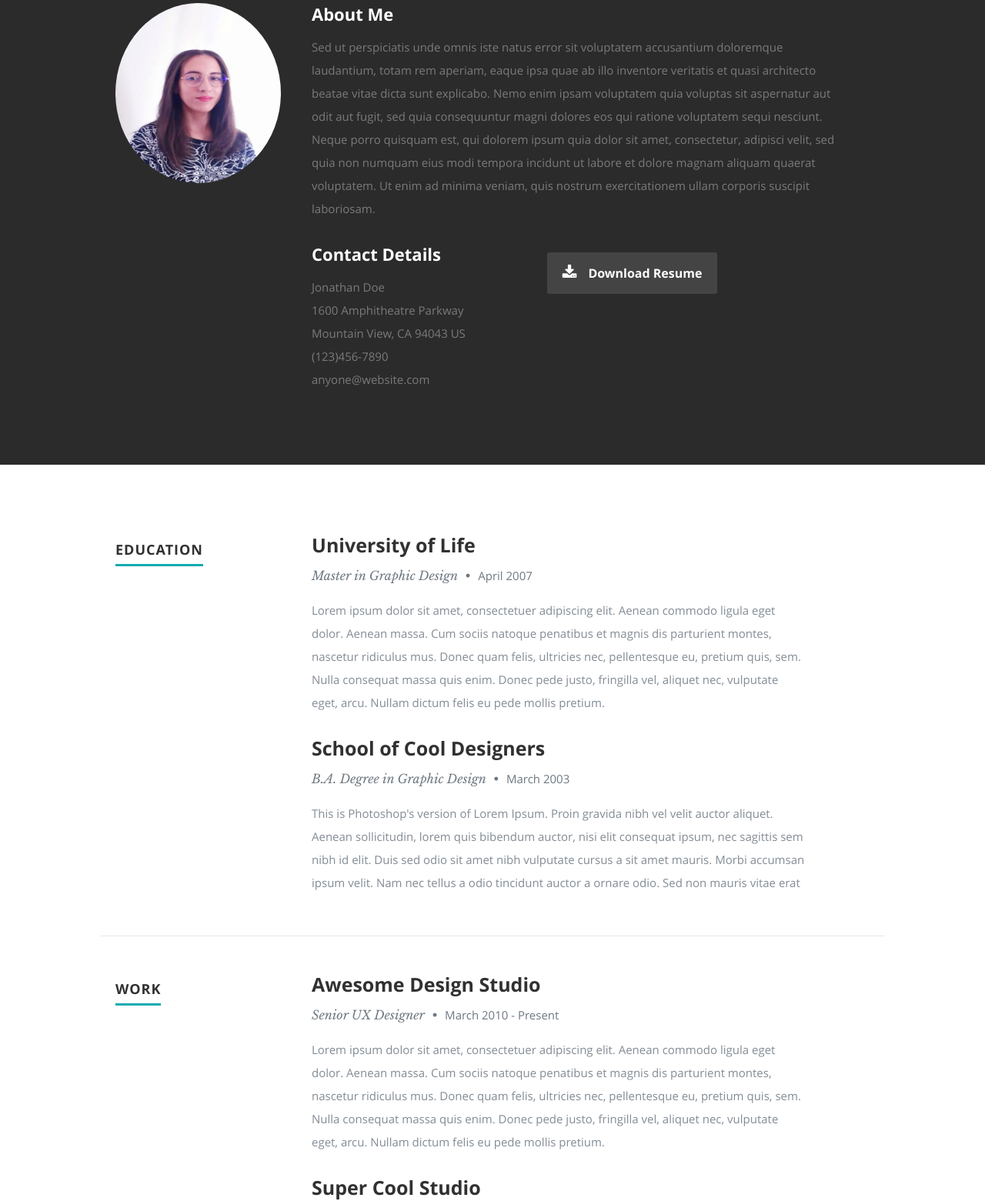
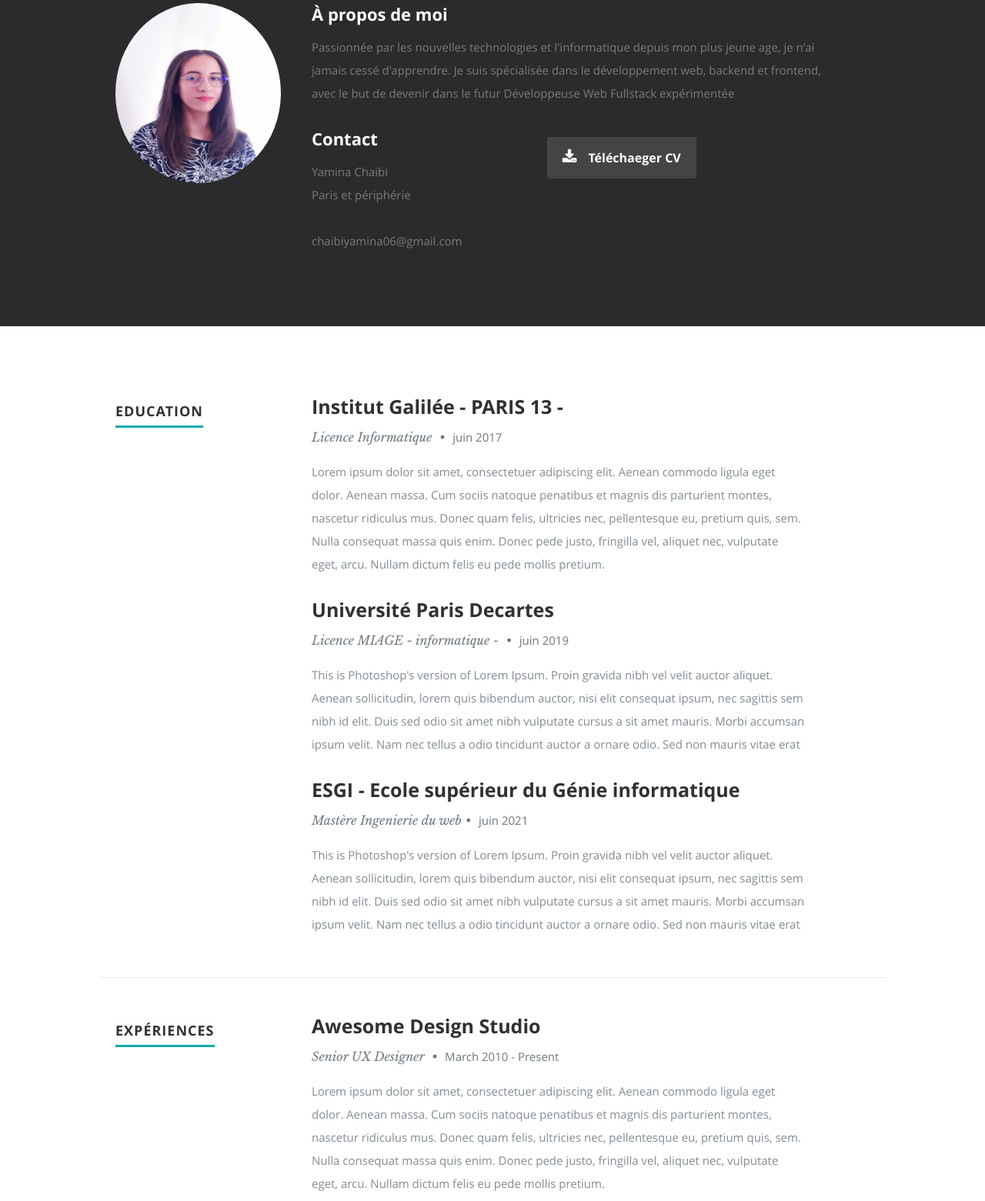
Before and after one commit to mouna066/portfolio, a plain HTML site: page index.html in a window 1280 px wide. Shown: the part 892-2453 px from the top of the page at 77% size. Drawn offline with nearby package versions, Linux system fonts and the light colour scheme.

Commit message:
first commit

```diff
--- a/index.html
+++ b/index.html
@@ -56,9 +56,9 @@
       <div class="row banner">
          <div class="banner-text">
             <h1 class="responsive-headline">Je suis Yamina Chaibi.</h1>
-            <h3>I'm a Manila based <span>graphic designer</span>, <span>illustrator</span> and <span>webdesigner</span> creating awesome and
-            effective visual identities for companies of all sizes around the globe. Let's <a class="smoothscroll" href="#about">start scrolling</a>
-            and learn more <a class="smoothscroll" href="#about">about me</a>.</h3>
+            <h3>Je suis Yamina <span>développeuse web</span>, <span>full-stack</span> développant des sites web dans divers langages.
+                Allons à la dévouverte de mon <a class="smoothscroll" href="#about">profile</a>
+            pour apprendre plus <a class="smoothscroll" href="#about">sur moi</a>.</h3>
             <hr />
             <ul class="social">
                <li><a href="#"><i class="fa fa-google-plus"></i></a></li>
@@ -88,35 +88,29 @@
 
          <div class="nine columns main-col">
 
-            <h2>About Me</h2>
+            <h2>À propos de moi</h2>
 
-            <p>Sed ut perspiciatis unde omnis iste natus error sit voluptatem accusantium doloremque laudantium, totam rem aperiam,
-            eaque ipsa quae ab illo inventore veritatis et quasi architecto beatae vitae dicta sunt explicabo. Nemo enim ipsam
-            voluptatem quia voluptas sit aspernatur aut odit aut fugit, sed quia consequuntur magni dolores eos qui ratione
-            voluptatem sequi nesciunt. Neque porro quisquam est, qui dolorem ipsum quia dolor sit amet, consectetur, adipisci velit,
-            sed quia non numquam eius modi tempora incidunt ut labore et dolore magnam aliquam quaerat voluptatem.
-            Ut enim ad minima veniam, quis nostrum exercitationem ullam corporis suscipit laboriosam.
+            <p>Passionnée par les nouvelles technologies et l'informatique depuis mon plus jeune age,
+                je n'ai jamais cessé d'apprendre. Je suis spécialisée dans le développement web,
+                backend et frontend, avec le but de devenir dans le futur Développeuse Web Fullstack expérimentée
             </p>
 
             <div class="row">
 
                <div class="columns contact-details">
 
-                  <h2>Contact Details</h2>
+                  <h2>Contact</h2>
                   <p class="address">
-						   <span>Jonathan Doe</span><br>
-						   <span>1600 Amphitheatre Parkway<br>
-						         Mountain View, CA 94043 US
+						   <span>Yamina Chaibi</span><br>
+						   <span>Paris et périphérie<br>
                      </span><br>
-						   <span>(123)456-7890</span><br>
-                     <span>anyone@website.com</span>
+                     <span>chaibiyamina06@gmail.com</span>
 					   </p>
-
                </div>
 
                <div class="columns download">
                   <p>
-                     <a href="#" class="button"><i class="fa fa-download"></i>Download Resume</a>
+                     <a href="#" class="button"><i class="fa fa-download"></i>Téléchaeger CV</a>
                   </p>
                </div>
 
@@ -147,8 +141,8 @@
 
                <div class="twelve columns">
 
-                  <h3>University of Life</h3>
-                  <p class="info">Master in Graphic Design <span>&bull;</span> <em class="date">April 2007</em></p>
+                  <h3>Institut Galilée - PARIS 13 - </h3>
+                  <p class="info">Licence Informatique <span>&bull;</span> <em class="date">juin 2017</em></p>
 
                   <p>
                   Lorem ipsum dolor sit amet, consectetuer adipiscing elit. Aenean commodo ligula eget dolor. Aenean massa.
@@ -165,8 +159,8 @@
 
                <div class="twelve columns">
 
-                  <h3>School of Cool Designers</h3>
-                  <p class="info">B.A. Degree in Graphic Design <span>&bull;</span> <em class="date">March 2003</em></p>
+                  <h3>Université Paris Decartes</h3>
+                  <p class="info">Licence MIAGE - informatique - <span>&bull;</span> <em class="date">juin 2019</em></p>
 
                   <p>
                   This is Photoshop's version  of Lorem Ipsum. Proin gravida nibh vel velit auctor aliquet.
@@ -178,7 +172,23 @@
                </div>
 
             </div> <!-- item end -->
+             <div class="row item">
 
+                 <div class="twelve columns">
+
+                     <h3>ESGI - Ecole supérieur du Génie informatique</h3>
+                     <p class="info">Mastère Ingenierie du web<span>&bull;</span> <em class="date">juin 2021</em></p>
+
+                     <p>
+                         This is Photoshop's version  of Lorem Ipsum. Proin gravida nibh vel velit auctor aliquet.
+                         Aenean sollicitudin, lorem quis bibendum auctor, nisi elit consequat ipsum, nec sagittis sem
+                         nibh id elit. Duis sed odio sit amet nibh vulputate cursus a sit amet mauris. Morbi accumsan
+                         ipsum velit. Nam nec tellus a odio tincidunt auctor a ornare odio. Sed non  mauris vitae erat
+                     </p>
+
+                 </div>
+
+             </div> <!-- item end -->
          </div> <!-- main-col end -->
 
       </div> <!-- End Education -->
@@ -189,7 +199,7 @@
       <div class="row work">
 
          <div class="three columns header-col">
-            <h1><span>Work</span></h1>
+            <h1><span>Expériences</span></h1>
          </div>
 
          <div class="nine columns main-col">
```
Also changed, not shown: 1 other file.
